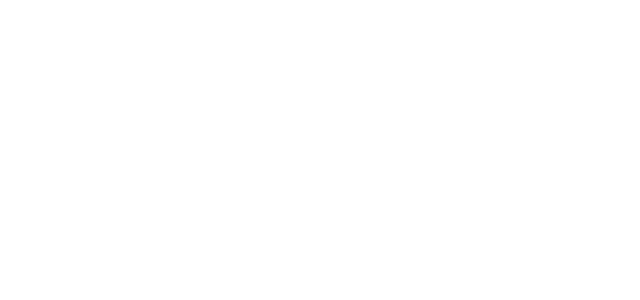
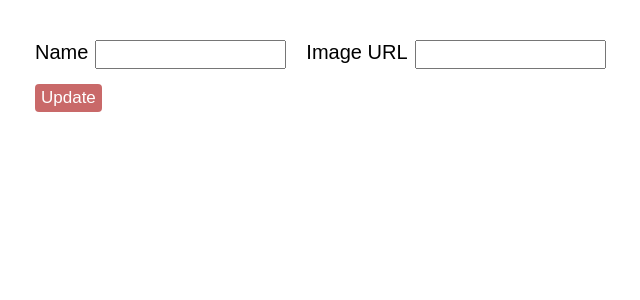
Before and after one commit to dneog/Expense-Tracker-react-project, a React (Create React App) app: page /profile in a window 1280 px wide. Before the commit this address had no page. Shown: the top 300 px of the page, without its empty margins (305-945 px from the left). Built offline with nearby package versions, Linux system fonts and the light colour scheme.

Commit message:
Complete profile

```diff
--- a/src/App.css
+++ b/src/App.css
@@ -1,3 +1,55 @@
 .wel{
-    margin: 10px;
+    margin: 20px;
+    display: flex;
+    justify-content: space-between;
+    border-bottom: 1px solid #000;
+    padding: 15px;
+    font-size: 18px;
 }
+.pera{
+    padding: 5px;
+}
+
+.wel span{
+    color: rgb(13, 0, 255);
+    font-style: italic;
+}
+
+.para2{
+    background: #c6c6c635;
+   padding: 5px 10px;
+   border-radius: 10px;
+   font-style: italic;
+
+}
+.form{
+    width: 600px;
+    margin: 40px auto;
+    font-size: 20px;
+}
+.lab{
+    padding-right: 7px;
+
+
+}
+.lab2{
+    padding-right: 7px;
+    padding-left: 20px;
+
+}
+.buts2{
+
+    padding-top: 15px;
+}
+.but2{
+    padding: 4px 6px;
+    font-size: 17px;
+    background: #a4000096;
+    border: 0;
+    color: white;
+    border-radius: 4px;
+}
+.inp{
+    padding: 5px;
+
+}
--- a/src/App.js
+++ b/src/App.js
@@ -2,6 +2,7 @@ import './App.css';
 import { Route, Routes } from 'react-router-dom';
 import Auth from './Pages/Auth';
 import Home from './Pages/Home';
+import Profile from './profile/Profile'
 
 function App() {
   return (
@@ -9,6 +10,7 @@ function App() {
     <Routes>
      <Route path='/' element={<Auth />} />
      <Route path='/home' element={<Home />} />
+     <Route path='/profile' element={<Profile />} />
      </Routes>
     </div>
   );
--- a/src/Pages/Auth.css
+++ b/src/Pages/Auth.css
@@ -17,7 +17,7 @@
     padding: 15px;
 
 }
-input{
+.input{
 
 
     font-size: 16px;
--- a/src/Pages/Auth.js
+++ b/src/Pages/Auth.js
@@ -78,18 +78,18 @@ const Auth = () => {
   <>
   <p className='heading'>SignUp</p>
 <form onSubmit={submitHandler}>
-<input type="email" placeholder='Email'  required ref={emailInputRef} />
-<input type="password" placeholder='Password' required />
-<input type="password"  placeholder='Confirm Password' required ref={passwordInputRef} />
+<input className='input' type="email" placeholder='Email'  required ref={emailInputRef} />
+<input className='input' type="password" placeholder='Password' required />
+<input className='input' type="password"  placeholder='Confirm Password' required ref={passwordInputRef} />
 <button className='button' type='submit'>Sign up</button>
 </form>
 </> ) : (
   <>
    <p className='heading'>Login</p>
 <form onSubmit={submitHandler}>
-<input type="email" placeholder='Email'  required ref={emailInputRef} />
+<input className='input' type="email" placeholder='Email'  required ref={emailInputRef} />
 
-<input type="password" placeholder='Confirm Password' required ref={passwordInputRef} />
+<input className='input' type="password" placeholder='Confirm Password' required ref={passwordInputRef} />
 <button className='button' type='submit'>Login</button>
 </form>
 </>
--- a/src/Pages/Home.js
+++ b/src/Pages/Home.js
@@ -1,9 +1,10 @@
 import React from 'react'
-
+import { Link } from 'react-router-dom'
 const Home = () => {
   return (
     <div className='wel'>
-    <h2>Welcome to Expense Tracker</h2>
+    <p className='pera'>Welcome to Expense Tracker</p>
+    <p className='para2'>Your Profile is Incomplete. <Link to={'/profile'}><span>Complete Now</span></Link> </p>
     </div>
   )
 }
--- /dev/null
+++ b/src/profile/Profile.js
@@ -0,0 +1,49 @@
+import AuthContext from '../Store/AuthContext'
+
+import { useRef, useContext } from 'react';
+import {useNavigate} from 'react-router-dom';
+
+const ProfileForm = () => {
+  const navigate= useNavigate();
+  const newNameInputRef= useRef();
+  const newImageInputRef= useRef();
+  const authCtx=useContext(AuthContext)
+  const submitHandler=(e)=> {
+    e.preventDefault();
+    const enteredName= newNameInputRef.current.value;
+    const enteredImageUrl= newImageInputRef.current.value;
+
+    fetch('https://identitytoolkit.googleapis.com/v1/accounts:update?key=AIzaSyAcs8nLn2SZVKhB4JcRURQvIPdouSEVqgE',{
+      method:'POST',
+      body: JSON.stringify({
+        idToken: authCtx.token,
+        displayName: enteredName,
+        photoUrl: enteredImageUrl,
+        returnSecureToken: false
+      }),
+      headers: {
+        'Content-Type': 'application/json'
+      }
+    }
+
+    ).then(res=> {
+      navigate('/home')
+    })
+  }
+  return (
+    <form className='' onSubmit={submitHandler} >
+      <div className='form'>
+        <label className='lab'>Name</label>
+        <input className='inp' type='text' ref={newNameInputRef}/>
+        <label className='lab2'>Image URL</label>
+        <input className='inp' type='text' ref={newImageInputRef}/>
+
+      <div className='buts2'>
+        <button className='but2'  type='submit'>Update</button>
+      </div>
+      </div>
+    </form>
+  );
+}
+
+export default ProfileForm;
```
